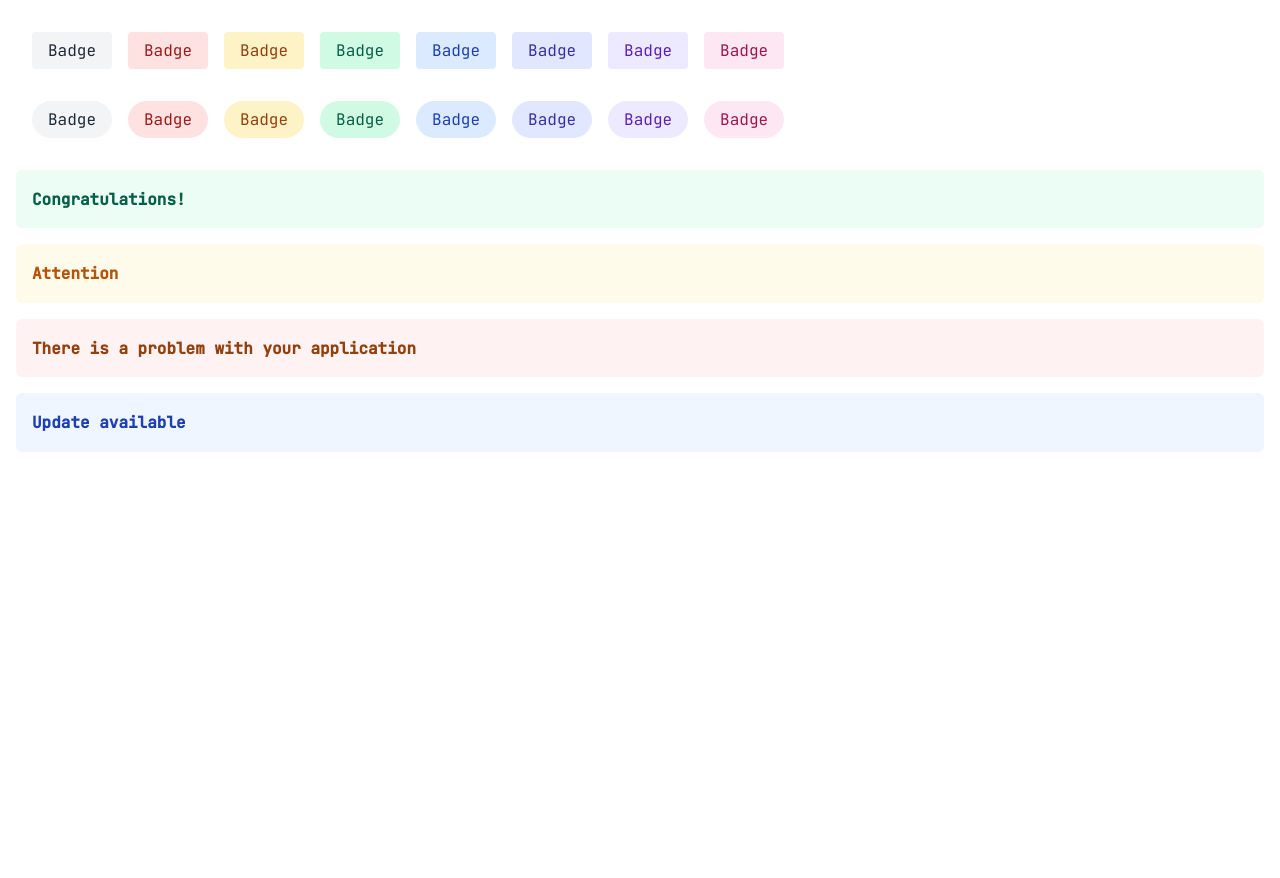
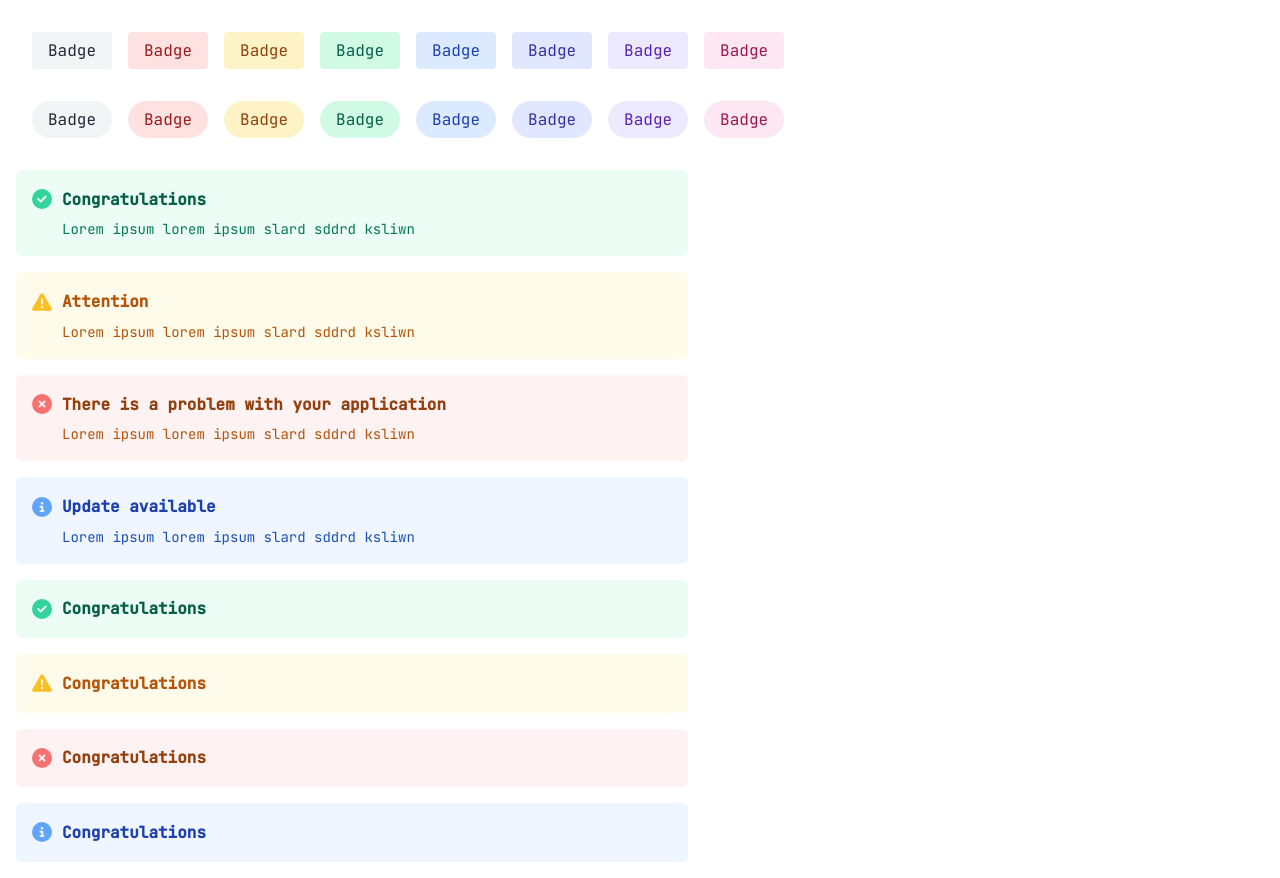
Before and after one commit to karuzoXam/Component-Library, a React (Vite) app in the folder ComponentLibrary/: page / in a window 1280 px wide. Before the commit the page ends 800 px from the top, so only its background shows below. Built offline with nearby package versions, Linux system fonts and the light colour scheme.

Commit message:
added banner component style and imported icons

```diff
--- a/ComponentLibrary/package.json
+++ b/ComponentLibrary/package.json
@@ -10,6 +10,9 @@
     "preview": "vite preview"
   },
   "dependencies": {
+    "@fortawesome/fontawesome-svg-core": "^6.5.1",
+    "@fortawesome/free-solid-svg-icons": "^6.5.1",
+    "@fortawesome/react-fontawesome": "^0.2.0",
     "react": "^18.2.0",
     "react-dom": "^18.2.0"
   },
--- a/ComponentLibrary/src/App.jsx
+++ b/ComponentLibrary/src/App.jsx
@@ -27,16 +27,48 @@ function App() {
       </Badge.Container>
 
       <Banner.Container>
-        <Banner status="success"></Banner>
+        <Banner
+          status="success"
+          title="Congratulations"
+          text="Lorem ipsum lorem ipsum slard sddrd ksliwn"
+        />
       </Banner.Container>
       <Banner.Container>
-        <Banner status="warning" />
+        <Banner
+          status="warning"
+          title="Attention"
+          text="Lorem ipsum lorem ipsum slard sddrd ksliwn"
+        />
       </Banner.Container>
       <Banner.Container>
-        <Banner status="error" />
+        <Banner
+          status="error"
+          title="There is a problem with your application"
+          text="Lorem ipsum lorem ipsum slard sddrd ksliwn"
+        />
       </Banner.Container>
       <Banner.Container>
-        <Banner status="neutral" />
+        <Banner
+          status="neutral"
+          title="Update available"
+          text="Lorem ipsum lorem ipsum slard sddrd ksliwn"
+        />
+      </Banner.Container>
+
+      <Banner.Container>
+        <Banner status="success" title="Congratulations" />
+      </Banner.Container>
+
+      <Banner.Container>
+        <Banner status="warning" title="Congratulations" />
+      </Banner.Container>
+
+      <Banner.Container>
+        <Banner status="error" title="Congratulations" />
+      </Banner.Container>
+
+      <Banner.Container>
+        <Banner status="neutral" title="Congratulations" />
       </Banner.Container>
     </>
   );
--- a/ComponentLibrary/src/Components/Banners/Banner.css
+++ b/ComponentLibrary/src/Components/Banners/Banner.css
@@ -8,6 +8,22 @@
   background-color: #ecfdf5;
   color: #065f46;
   font-size: 0.5rem;
+  width: 80em;
+}
+
+.banner-header {
+  display: flex;
+  align-items: center;
+}
+
+.header-icon {
+  margin-right: 10px;
+  height: 20px;
+}
+
+.header-text {
+  font-size: 14px;
+  margin: 0 0 10px 30px;
 }
 
 .banner-success {
--- a/ComponentLibrary/src/Components/Banners/Banner.jsx
+++ b/ComponentLibrary/src/Components/Banners/Banner.jsx
@@ -1,14 +1,54 @@
-export default function Banner({ children, status }) {
-  let text;
-  if (status === 'success') text = 'Congratulations!';
-  if (status === 'warning') text = 'Attention';
-  if (status === 'error') text = 'There is a problem with your application';
-  if (status === 'neutral') text = 'Update available';
+import { FontAwesomeIcon } from '@fortawesome/react-fontawesome';
+import {
+  faCircleCheck,
+  faTriangleExclamation,
+  faCircleXmark,
+  faCircleInfo,
+} from '@fortawesome/free-solid-svg-icons';
+
+export default function Banner({ status, title, text }) {
+  let icon;
+  let textColor;
+  if (status === 'success') {
+    icon = (
+      <FontAwesomeIcon style={{ color: '#34D399' }} className="header-icon" icon={faCircleCheck} />
+    );
+    textColor = '#047857';
+  }
+  if (status === 'warning') {
+    icon = (
+      <FontAwesomeIcon
+        style={{ color: '#FBBF24' }}
+        className="header-icon"
+        icon={faTriangleExclamation}
+      />
+    );
+    textColor = '#B45309';
+  }
+  if (status === 'error') {
+    icon = (
+      <FontAwesomeIcon style={{ color: '#F87171' }} className="header-icon" icon={faCircleXmark} />
+    );
+    textColor = '#B45309';
+  }
+  if (status === 'neutral') {
+    icon = (
+      <FontAwesomeIcon style={{ color: '#60A5FA' }} className="header-icon" icon={faCircleInfo} />
+    );
+    textColor = '#1C51B9';
+  }
 
   return (
     <div className={`banner banner-${status}`}>
-      <h1>{text}</h1>
-      {children && <p>{children}</p>}
+      <div className="banner-header">
+        {icon}
+        <h1>{title}</h1>
+      </div>
+      {text && (
+        <p className="header-text" style={{ color: textColor }}>
+          {text}
+        </p>
+      )}
     </div>
   );
 }
```
Also changed, not shown: 1 other file (tests, documents, lock files or other folders).
